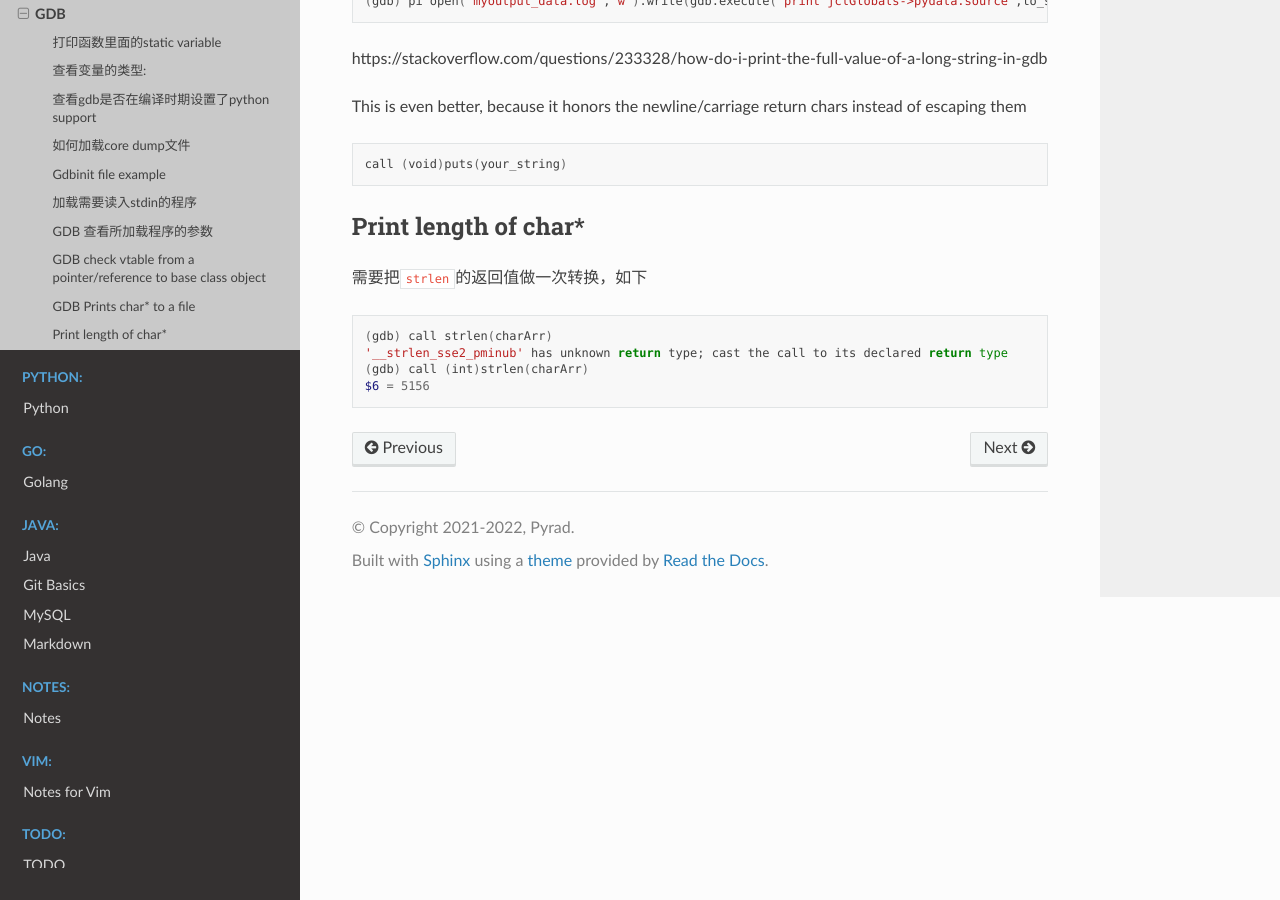
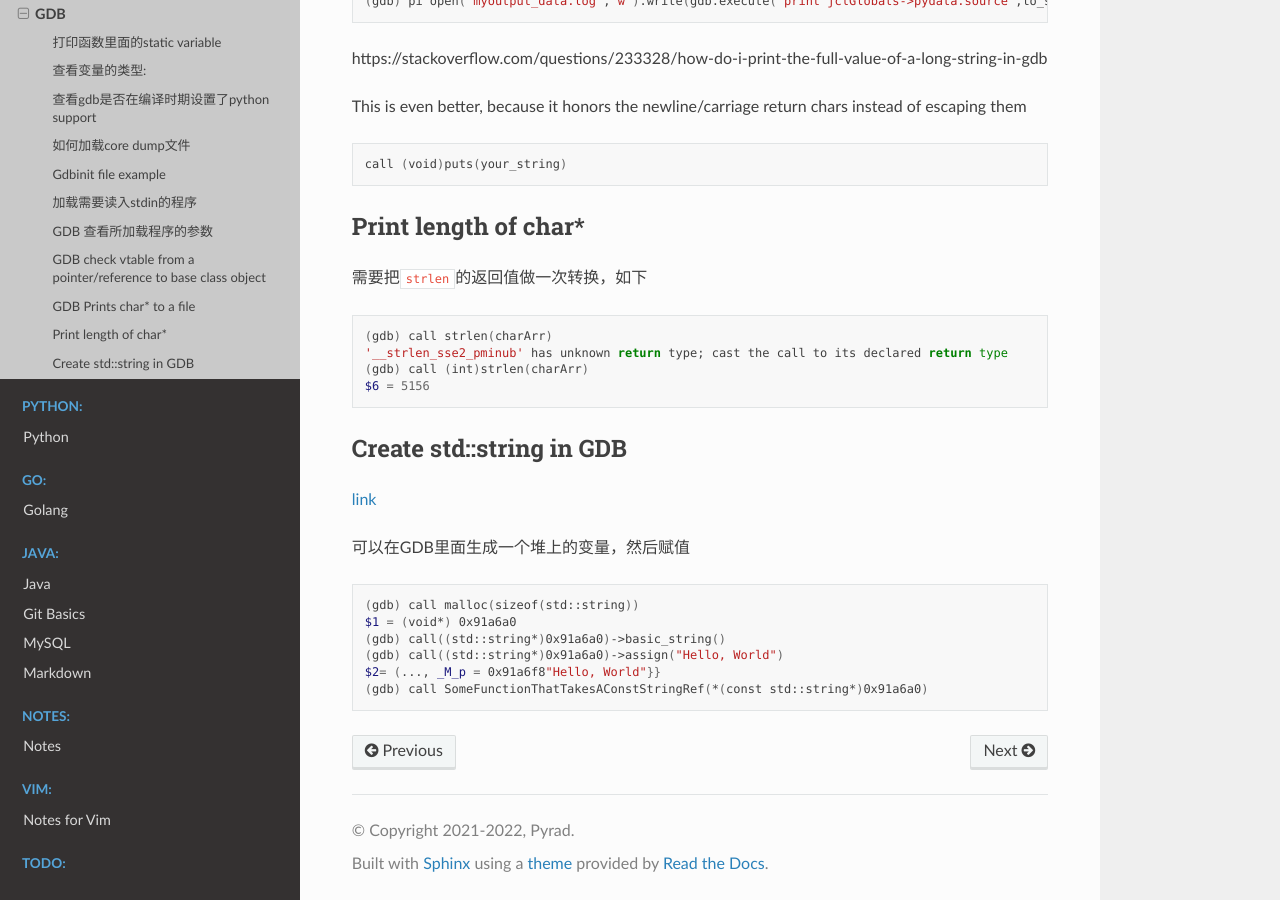
Before and after one commit to Pyrad/pyradnotes, a Sphinx documentation site: the page built from source/Linux/gdb.md, in a window 1280 px wide and 900 px high, scrolled down 1866 px. Built offline with Sphinx 7.4.7 and the Read the Docs theme 2.0.0, drawn with Linux system fonts in a browser that asks for light colours.

Commit message:
[GDB] Create a std::string in GDB

````diff
--- a/source/Linux/gdb.md
+++ b/source/Linux/gdb.md
@@ -119,3 +119,20 @@ call (void)puts(your_string)
 (gdb) call (int)strlen(charArr)
 $6 = 5156
 ```
+
+
+
+## Create std::string in GDB
+
+[link](https://stackoverflow.com/questions/7429462/creating-c-string-in-gdb)
+
+可以在GDB里面生成一个堆上的变量，然后赋值
+
+```shell
+(gdb) call malloc(sizeof(std::string))
+$1 = (void*) 0x91a6a0
+(gdb) call((std::string*)0x91a6a0)->basic_string()
+(gdb) call((std::string*)0x91a6a0)->assign("Hello, World")
+$2= (..., _M_p = 0x91a6f8"Hello, World"}}
+(gdb) call SomeFunctionThatTakesAConstStringRef(*(const std::string*)0x91a6a0)
+```
````
